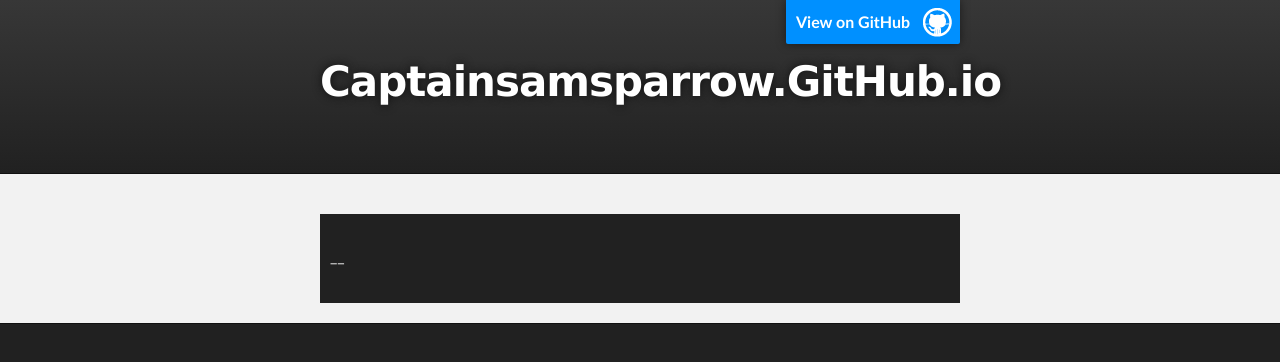
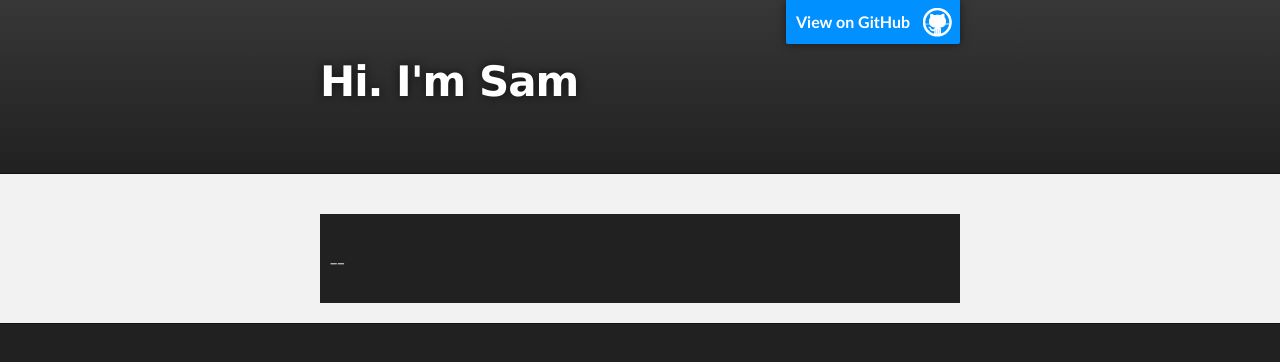
Before and after one commit to captainsamsparrow/captainsamsparrow.github.io, a plain HTML site: page index.html in a window 1280 px wide. Drawn offline with Linux system fonts and the light colour scheme.

Commit message:
Update index.html

```diff
--- a/index.html
+++ b/index.html
@@ -18,7 +18,7 @@
         <header class="inner">
           <a id="forkme_banner" href="https://github.com/captainsamsparrow">View on GitHub</a>
 
-          <h1 id="project_title">Captainsamsparrow.GitHub.io</h1>
+          <h1 id="project_title">Hi. I'm Sam</h1>
           <h2 id="project_tagline"></h2>
 
         </header>
```
